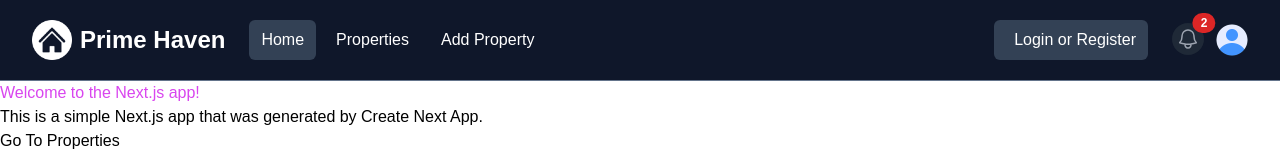
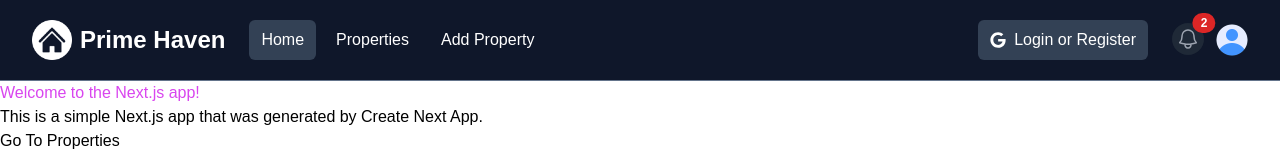
Before and after one commit to Harry-Leepz/prime-haven, a Next.js app: page / in a window 1280 px wide. Shown: the top 160 px of the page. Built offline with nearby package versions, Linux system fonts and the light colour scheme.

Commit message:
feat: replace FontAwesome icon with react-icons for Google login button

```diff
--- a/src/components/Navbar.jsx
+++ b/src/components/Navbar.jsx
@@ -1,5 +1,7 @@
 import Image from "next/image";
 import Link from "next/link";
+
+import { FaGoogle } from "react-icons/fa";
 
 export default function Navbar() {
   return (
@@ -78,7 +80,7 @@ export default function Navbar() {
           <div className='hidden md:block md:ml-6'>
             <div className='flex items-center'>
               <button className='flex items-center text-white bg-slate-700 hover:bg-slate-600 hover:text-white rounded-md px-3 py-2 transition'>
-                <i className='fa-brands fa-google text-white mr-2'></i>
+                <FaGoogle className=' text-white mr-2' />
                 <span>Login or Register</span>
               </button>
             </div>
```
